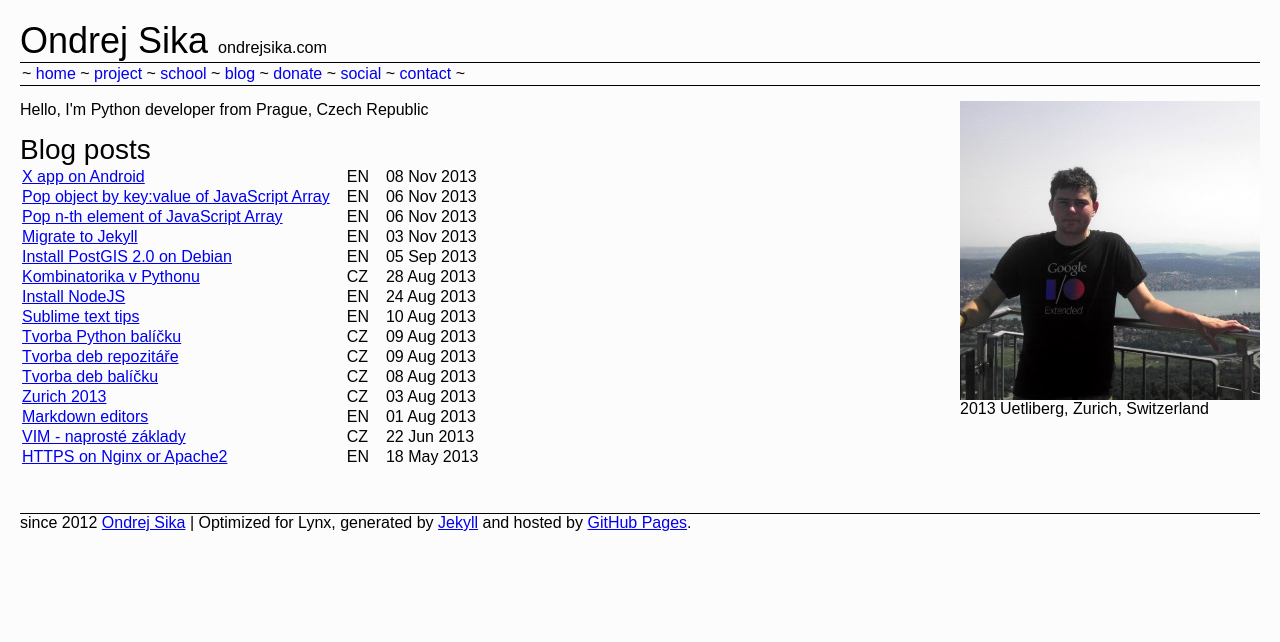
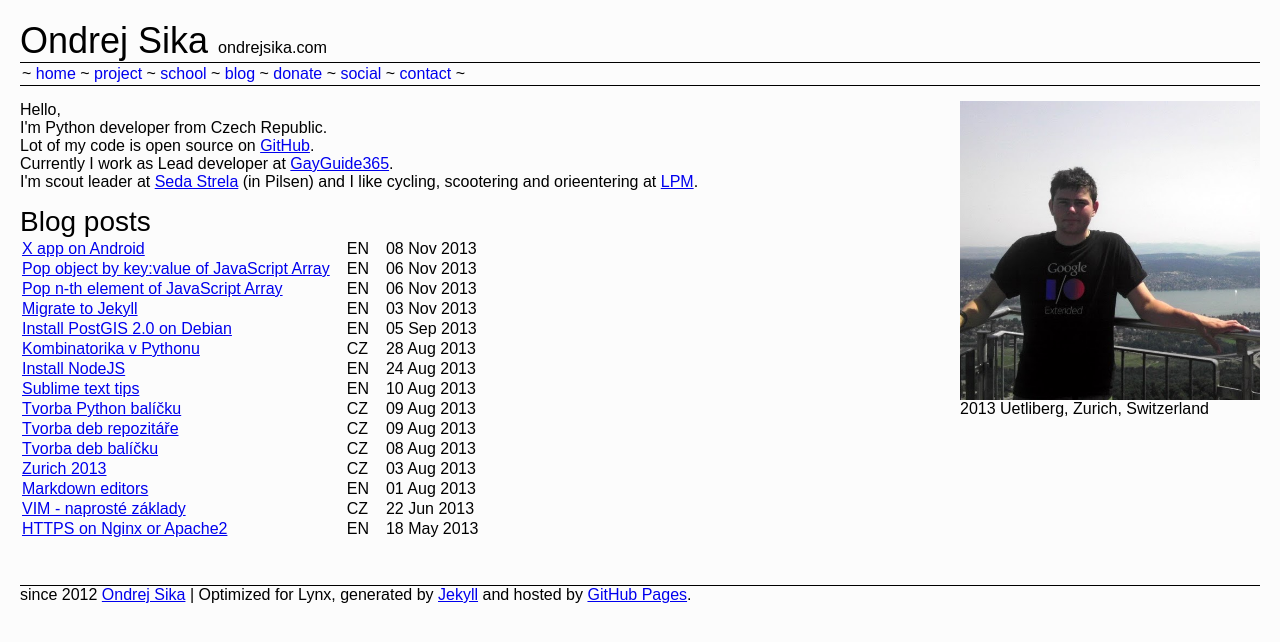
Before and after one commit to ondrejsika/ondrejsika.com, a Jekyll site: the page built from index.html, in a window 1280 px wide. Shown: the top 642 px of the page. Built offline with Jekyll 4.4.1, drawn with Linux system fonts in a browser that asks for light colours; Markdown is read by kramdown in place of the engine named in the settings; comment, search, counter and statistics services are not loaded.

Commit message:
add some bio

```diff
--- a/index.html
+++ b/index.html
@@ -6,7 +6,17 @@ title: Home
 
 <div>
     <div style="float:left;">
-        <p>Hello, I'm Python developer from Prague, Czech Republic</p>
+        <p>
+            Hello,
+        <br>
+            I'm Python developer from Czech Republic.
+        <br>
+            Lot of my code is open source on <a href="http://github.com/ondrejsika" target="blank">GitHub</a>.
+        <br>
+            Currently I work as Lead developer at <a href="http://gayguide365.com">GayGuide365</a>.
+        <br>
+            I'm scout leader at <a href="http://sedastrela.cz">Seda Strela</a> (in Pilsen) and I like cycling, scootering and orieentering at <a href="http://lpm.zcu.cz">LPM</a>.
+        </p>
 
         <h3>Blog posts</h3>
         <table>
```
